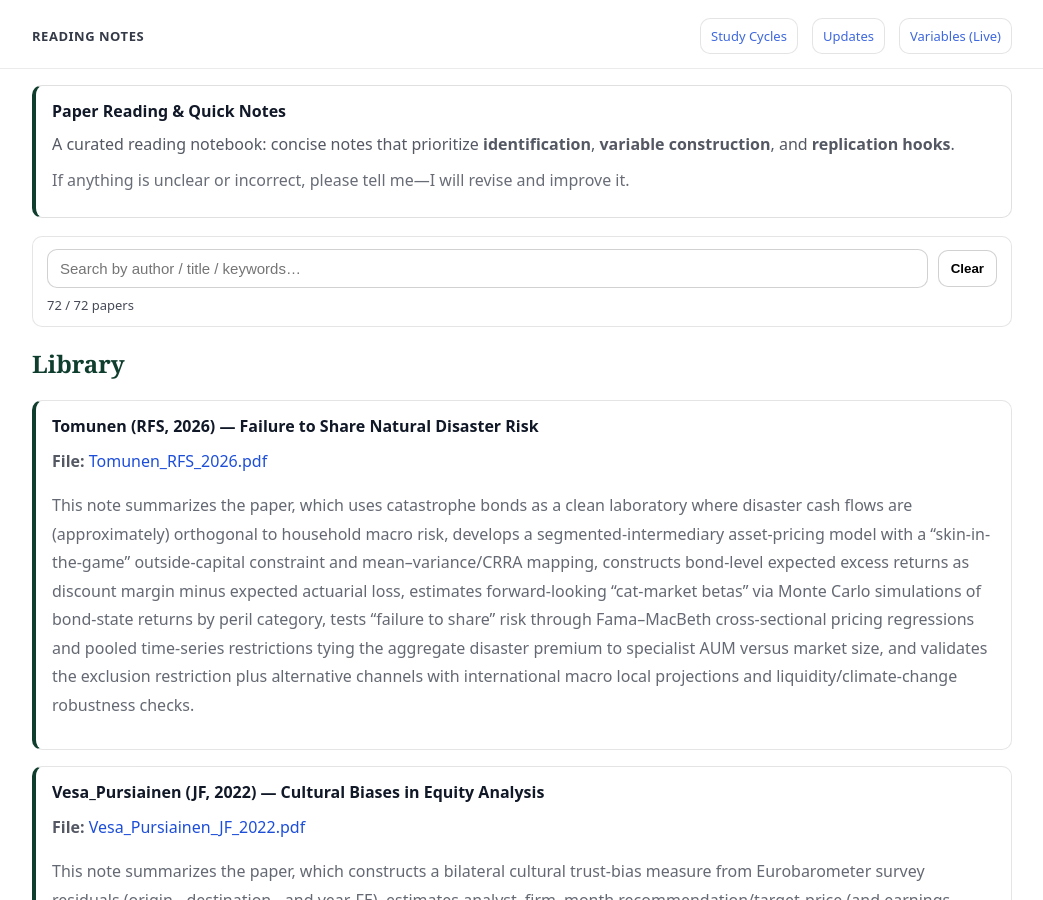
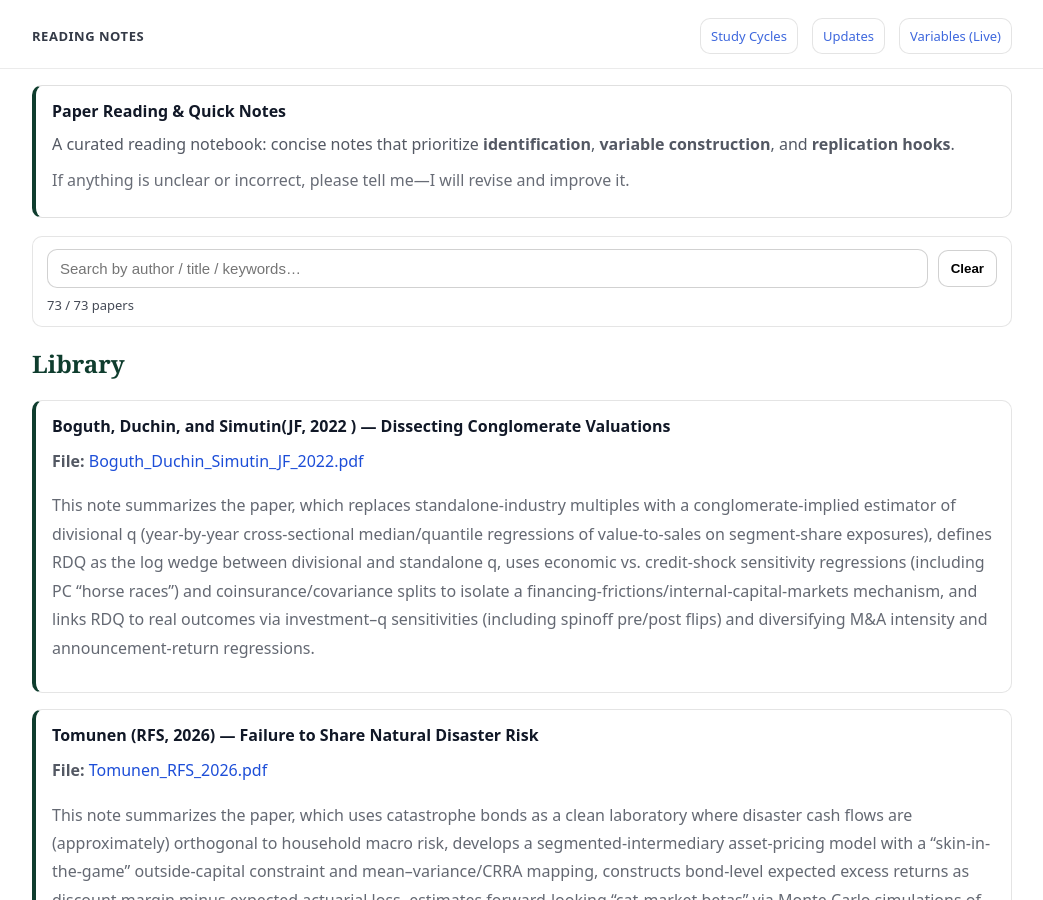
Before and after one commit to yaxinzn/study-archive, a Jekyll site: the page built from reading/index.md, in a window 1280 px wide and 900 px high. Shown: the whole window, without its empty margins (118-1161 px from the left). Built offline with Jekyll 4.4.1, drawn with Linux system fonts in a browser that asks for light colours.

Commit message:
Reading: add/update Boguth_Duchin_Simutin_JF_2022.pdf

```diff
--- a/_data/reading.yml
+++ b/_data/reading.yml
@@ -1,3 +1,8 @@
+- title: "Boguth, Duchin, and Simutin(JF, 2022 ) — Dissecting Conglomerate Valuations"
+  file: "Boguth_Duchin_Simutin_JF_2022.pdf"
+  desc: "
+This note summarizes the paper, which replaces standalone-industry multiples with a conglomerate-implied estimator of divisional q (year-by-year cross-sectional median/quantile regressions of value-to-sales on segment-share exposures), defines RDQ as the log wedge between divisional and standalone q, uses economic vs. credit-shock sensitivity regressions (including PC “horse races”) and coinsurance/covariance splits to isolate a financing-frictions/internal-capital-markets mechanism, and links RDQ to real outcomes via investment–q sensitivities (including spinoff pre/post flips) and diversifying M&A intensity and announcement-return regressions."
+
 - title: "Tomunen (RFS, 2026) — Failure to Share Natural Disaster Risk"
   file: "Tomunen_RFS_2026.pdf"
   desc: "
```
Also changed, not shown: 1 other file.
